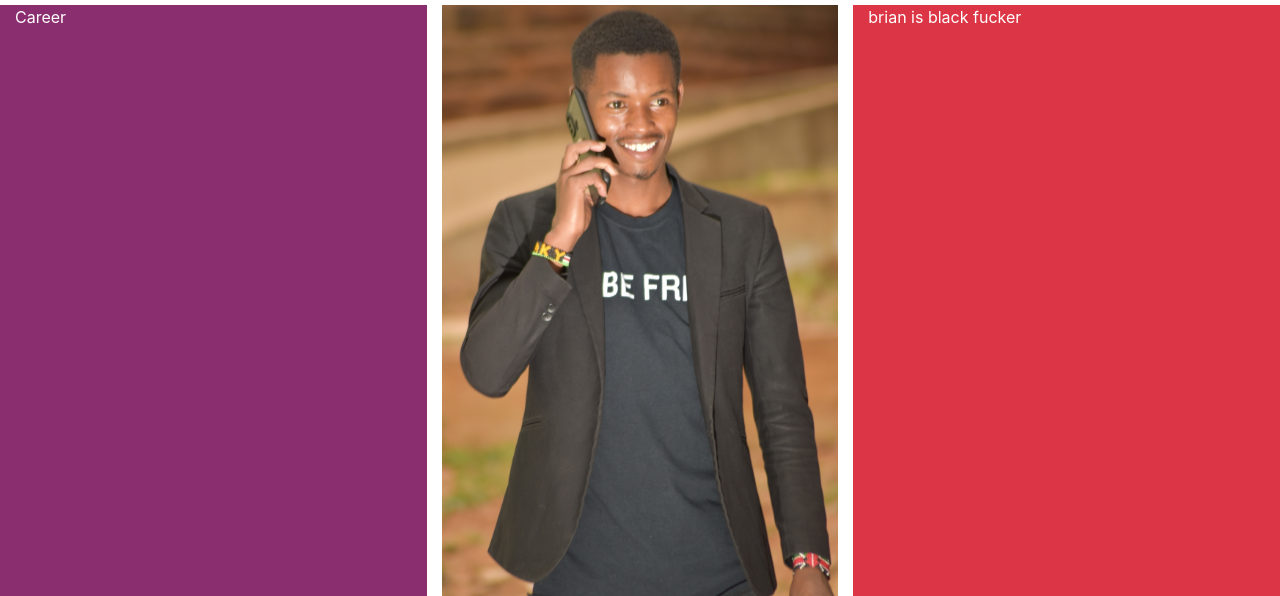
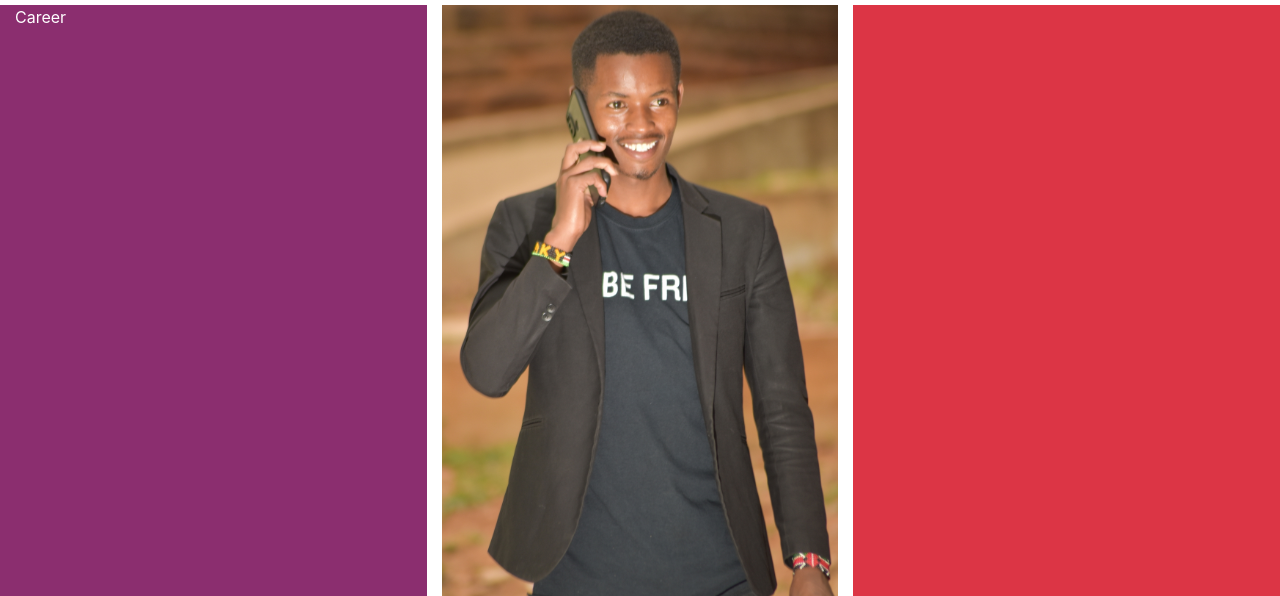
Before and after one commit to BRIANCHERUIYOT/portfolio, a plain HTML site: page index.html in a window 1280 px wide. Shown: the part 51-647 px from the top of the page. Drawn offline with nearby package versions, Linux system fonts and the light colour scheme.

Commit message:
adds whole code

```diff
--- a/index.html
+++ b/index.html
@@ -22,7 +22,7 @@
         <div class="col-md-4 img-fluid image">
           <img src="./me/DSC_0050.JPG" alt="" width="100%" height="100%" />
         </div>
-        <div class="col-md-4 cat bg-danger">brian is black fucker</div>
+        <div class="col-md-4 cat bg-danger"></div>
       </div>
     </div>
 
```
